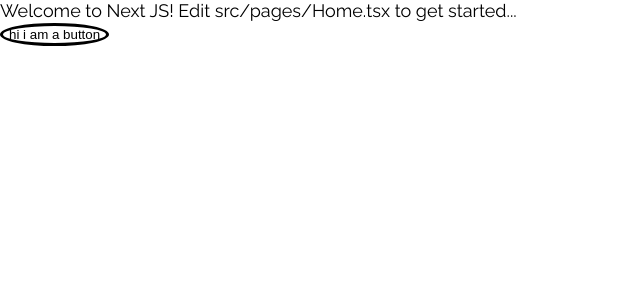
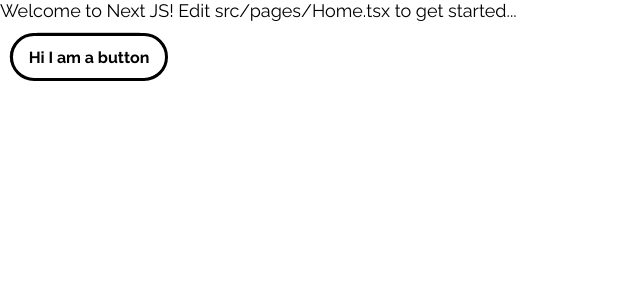
Before and after one commit to hottinet/casey-site-v2, a Next.js app: page /Home in a window 1280 px wide. Shown: the top 300 px of the page, without its empty margins (0-640 px from the left). Built offline with nearby package versions, Linux system fonts and the light colour scheme.

Commit message:
text button animation

```diff
--- a/src/components/buttons/Button.tsx
+++ b/src/components/buttons/Button.tsx
@@ -7,7 +7,6 @@ const StyledButton = styled.button<Pick<ButtonProps, 'variant'>>`
     `solid 3px ${
       variant === 'primary' ? theme.colors.text : theme.colors.textSecondary
     }`};
-  border-radius: 50%;
   cursor: pointer;
 `;
 
--- a/src/components/buttons/TextButton.tsx
+++ b/src/components/buttons/TextButton.tsx
@@ -7,22 +7,59 @@ type TextButtonProps = Omit<ButtonProps, 'children'> & {
   label: string;
 };
 
+const AnimationWrapper = styled.div`
+  position: relative;
+  padding: 0.375rem;
+  display: inline-block;
+  margin: ${({ theme }) => theme.spacing[4]};
+`;
+
 const StyledButton = styled(Button)`
   height: ${({ theme }) => theme.spacing[48]};
+  padding: ${({ theme }) => theme.spacing[12]};
   min-width: 9.875rem;
+  border-radius: 500px;
+  ::before {
+    content: ' ';
+    position: absolute;
+    top: -0.1rem;
+    left: -0.1rem;
+    right: -0.1rem;
+    bottom: -0.1rem;
+    border: ${({ theme, variant }) =>
+      `1px solid ${
+        variant === 'primary' ? theme.colors.text : theme.colors.textSecondary
+      }`};
+    border-radius: 60px;
+    transform-origin: center center;
+    transform: scale(0.91, 0.75);
+    transition: transform 0.2s linear;
+  }
+  &:hover {
+    &:before {
+      transform: scale(1);
+    }
+  }
 `;
 
 const StyledText = styled(Body)<Pick<TextButtonProps, 'variant'>>`
   color: ${({ theme, variant }) =>
     variant !== 'primary' && theme.colors.textSecondary};
+  font-size: ${({ theme }) => theme.fontSize.subBody};
 `;
 
-const TextButton: React.FC<TextButtonProps> = ({ label, onClick, variant }) => (
-  <StyledButton onClick={onClick}>
-    <StyledText bold variant={variant}>
-      {label}
-    </StyledText>
-  </StyledButton>
+const TextButton: React.FC<TextButtonProps> = ({
+  label,
+  onClick,
+  variant = 'primary',
+}) => (
+  <AnimationWrapper>
+    <StyledButton variant={variant} onClick={onClick}>
+      <StyledText bold variant={variant}>
+        {label}
+      </StyledText>
+    </StyledButton>
+  </AnimationWrapper>
 );
 
 export default TextButton;
--- a/src/constants/theme.ts
+++ b/src/constants/theme.ts
@@ -32,6 +32,7 @@ const theme = {
     64: '4rem',
   },
   fontSize: {
+    subBody: '1rem',
     body: '1.125rem',
     heading: '1.75rem',
     title: '3.125rem',
--- a/src/pages/Home.tsx
+++ b/src/pages/Home.tsx
@@ -1,4 +1,4 @@
-import Button from '~/components/buttons/Button';
+import TextButton from '~/components/buttons/TextButton';
 import Layout from '~/components/meta/Layout';
 import Body from '~/components/typography/Body';
 
@@ -7,7 +7,7 @@ const Home: React.FC = () => (
     <div>
       <Body>Welcome to Next JS! Edit src/pages/Home.tsx to get started...</Body>
     </div>
-    <Button onClick={() => null}>hi i am a button</Button>
+    <TextButton label="Hi I am a button" onClick={() => null} />
   </Layout>
 );
 
```
Also changed, not shown: 1 other file (tests, documents, lock files or other folders).
